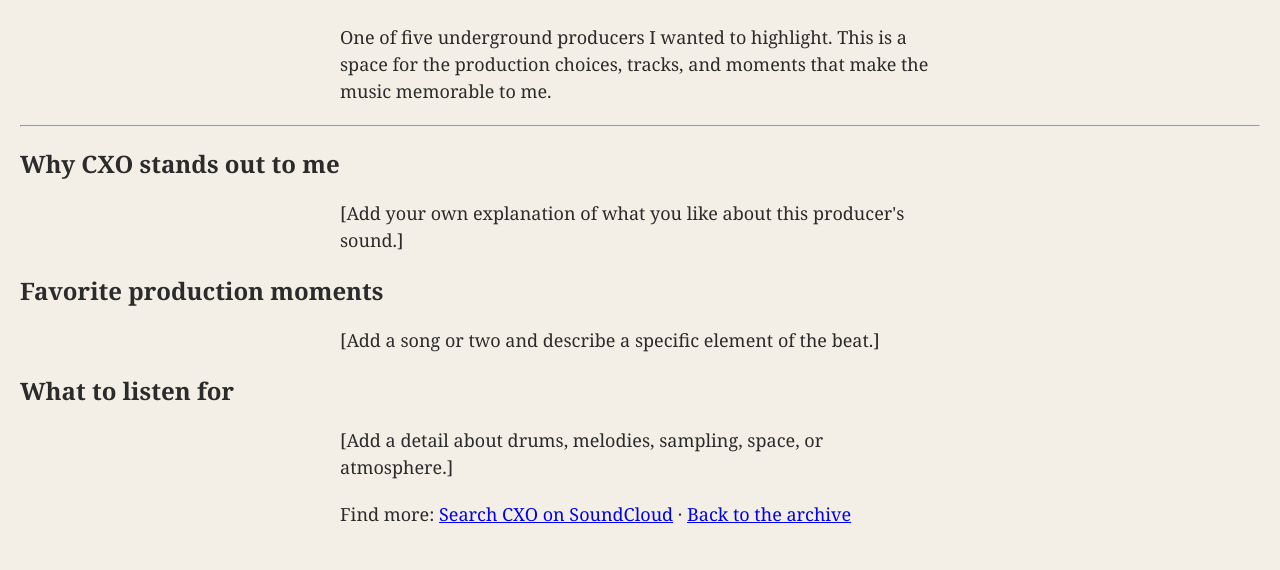
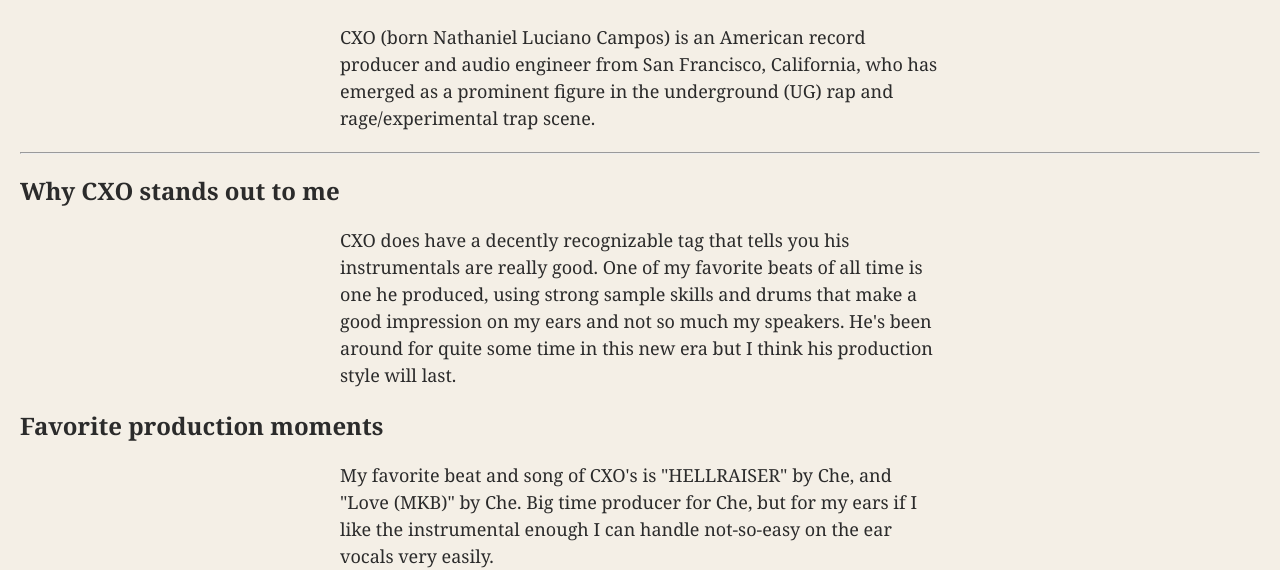
Before and after one commit to mglass705/bmis235-html-3, a plain HTML site: page cxo.html in a window 1280 px wide. Shown: the part 240-810 px from the top of the page. Drawn offline with Linux system fonts and the light colour scheme.

Commit message:
Update CXO profile with detailed description

```diff
--- a/cxo.html
+++ b/cxo.html
@@ -28,15 +28,15 @@
   <main>
     <p class="eyebrow">PRODUCER PROFILE / NOT A RANKING</p>
     <h1>CXO</h1>
-    <p class="lead">One of five underground producers I wanted to highlight. This is a space for the production choices, tracks, and moments that make the music memorable to me.</p>
+    <p class="lead">CXO (born Nathaniel Luciano Campos) is an American record producer and audio engineer from San Francisco, California, who has emerged as a prominent figure in the underground (UG) rap and rage/experimental trap scene.</p>
     <hr class="rule">
     <div class="profile-panel">
       <h2>Why CXO stands out to me</h2>
-      <p class="fill-in">[Add your own explanation of what you like about this producer's sound.]</p>
+      <p class="fill-in">CXO does have a decently recognizable tag that tells you his instrumentals are really good. One of my favorite beats of all time is one he produced, using strong sample skills and drums that make a good impression on my ears and not so much my speakers. He's been around for quite some time in this new era but I think his production style will last.</p>
       <h2>Favorite production moments</h2>
-      <p class="fill-in">[Add a song or two and describe a specific element of the beat.]</p>
+      <p class="fill-in">My favorite beat and song of CXO's is "HELLRAISER" by Che, and "Love (MKB)" by Che. Big time producer for Che, but for my ears if I like the instrumental enough I can handle not-so-easy on the ear vocals very easily.</p>
       <h2>What to listen for</h2>
-      <p class="fill-in">[Add a detail about drums, melodies, sampling, space, or atmosphere.]</p>
+      <p class="fill-in">Unconventional Sound Effects (SFX): Listeners can often hear arcade-style laser zaps, metallic clangs, and jarring transition risers tucked into the background whenever a loop restarts.</p>
     </div>
     <p class="small">Find more: <a href="https://soundcloud.com/search?q=cxo" target="_blank" rel="noopener noreferrer">Search CXO on SoundCloud</a> · <a href="index.html">Back to the archive</a></p>
   </main>
```
